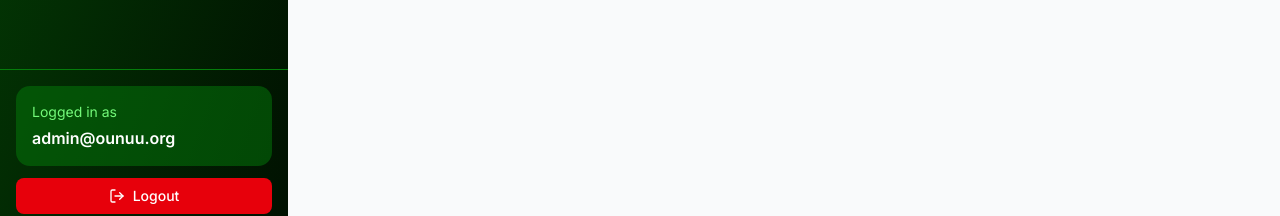
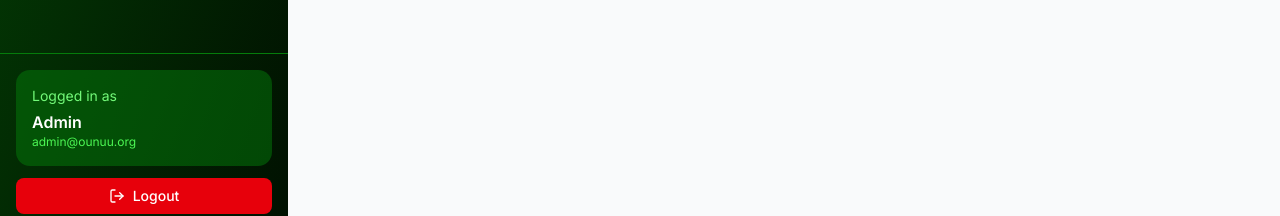
Before and after one commit to emdevbuilds/ounuu-health-alliance, a Next.js app: page /admin/dashboard/admins in a window 1280 px wide. Shown: the part 570-786 px from the top of the page. Built offline with nearby package versions, Linux system fonts and the light colour scheme; no server answers.

Commit message:
Updated admin dashboard sidebar

```diff
--- a/src/app/admin/dashboard/admins/page.tsx
+++ b/src/app/admin/dashboard/admins/page.tsx
@@ -81,7 +81,7 @@ export default function AdminUsersPage() {
   };
 
   const handleDeleteAdmin = async (id: string, email: string) => {
-    if (email === "admin@ounuu.org") {
+    if (email === "obiumunna2024@gmail.com") {
       toast.error("Cannot delete the main admin account!");
       return;
     }
@@ -252,7 +252,7 @@ export default function AdminUsersPage() {
                       >
                         {admin.isActive ? "Deactivate" : "Activate"}
                       </Button>
-                      {admin.email !== "admin@ounuu.org" && (
+                      {admin.email !== "obiumunna2024@gmail.com" && (
                         <Button
                           variant="outline"
                           size="sm"
--- a/src/app/admin/dashboard/layout.tsx
+++ b/src/app/admin/dashboard/layout.tsx
@@ -15,7 +15,6 @@ import {
   LogOut,
   Menu,
   X,
-  Shield,
   UserCog,
 } from "lucide-react";
 import { Button } from "@/components/ui/button";
@@ -74,10 +73,36 @@ export default function AdminDashboardLayout({
   const pathname = usePathname();
   const [sidebarOpen, setSidebarOpen] = useState(false);
   const [user, setUser] = useState<any>(null);
+  const [loading, setLoading] = useState(true);
 
+  // Fetch current admin user details
   useEffect(() => {
-    setUser({ name: "Admin", email: "admin@ounuu.org" });
+    fetchCurrentAdmin();
   }, []);
+
+  const fetchCurrentAdmin = async () => {
+    try {
+      const res = await fetch("/api/admin/me");
+      const data = await res.json();
+
+      if (data.success && data.data?.admin) {
+        setUser({
+          name: data.data.admin.name,
+          email: data.data.admin.email,
+          role: data.data.admin.role,
+        });
+      } else {
+        // Fallback if API fails
+        setUser({ name: "Admin", email: "admin@ounuu.org" });
+      }
+    } catch (error) {
+      console.error("Failed to fetch admin details:", error);
+      // Fallback on error
+      setUser({ name: "Admin", email: "admin@ounuu.org" });
+    } finally {
+      setLoading(false);
+    }
+  };
 
   const handleLogout = async () => {
     try {
@@ -162,8 +187,28 @@ export default function AdminDashboardLayout({
           {/* User Info */}
           <div className="p-4 border-t border-green-700">
             <div className="bg-green-700/50 rounded-xl p-4 mb-3">
-              <p className="text-sm text-green-200 mb-1">Logged in as</p>
-              <p className="font-semibold">{user?.email || "Admin"}</p>
+              {loading ? (
+                <div className="space-y-2">
+                  <div className="h-3 bg-green-600/30 rounded animate-pulse w-20"></div>
+                  <div className="h-4 bg-green-600/30 rounded animate-pulse w-32"></div>
+                  <div className="h-3 bg-green-600/30 rounded animate-pulse w-24"></div>
+                </div>
+              ) : (
+                <>
+                  <p className="text-sm text-green-200 mb-1">Logged in as</p>
+                  <p className="font-semibold text-white truncate">
+                    {user?.name || "Admin"}
+                  </p>
+                  <p className="text-xs text-green-300 truncate">
+                    {user?.email || "admin@ounuu.org"}
+                  </p>
+                  {user?.role && (
+                    <span className="inline-block mt-2 px-2 py-1 bg-green-600 text-white text-xs font-medium rounded-full">
+                      {user.role.replace("_", " ").toUpperCase()}
+                    </span>
+                  )}
+                </>
+              )}
             </div>
             <Button
               onClick={handleLogout}
--- /dev/null
+++ b/src/app/api/admin/me/route.ts
@@ -0,0 +1,42 @@
+import { NextRequest, NextResponse } from "next/server";
+import { connectDB } from "@/lib/mongodb";
+import Admin from "@/models/Admin";
+import { ApiResponse } from "@/lib/api-response";
+import { requireAuth } from "@/lib/auth";
+
+export async function GET(req: NextRequest) {
+  try {
+    // Get authenticated admin email
+    const adminEmail = await requireAuth();
+
+    // Connect to database
+    await connectDB();
+
+    // Find admin by email
+    const admin = await Admin.findOne({ email: adminEmail })
+      .select("name email role isActive")
+      .lean();
+
+    if (!admin) {
+      return ApiResponse.error("Admin not found", 404);
+    }
+
+    // Return admin data
+    return ApiResponse.success({
+      admin: {
+        name: admin.name,
+        email: admin.email,
+        role: admin.role,
+        isActive: admin.isActive,
+      },
+    });
+  } catch (err: any) {
+    console.error("Admin /me error:", err);
+
+    if (err.message === "Unauthorized") {
+      return ApiResponse.error("Unauthorized", 401);
+    }
+
+    return ApiResponse.error("Failed to fetch admin details", 500);
+  }
+}
```
